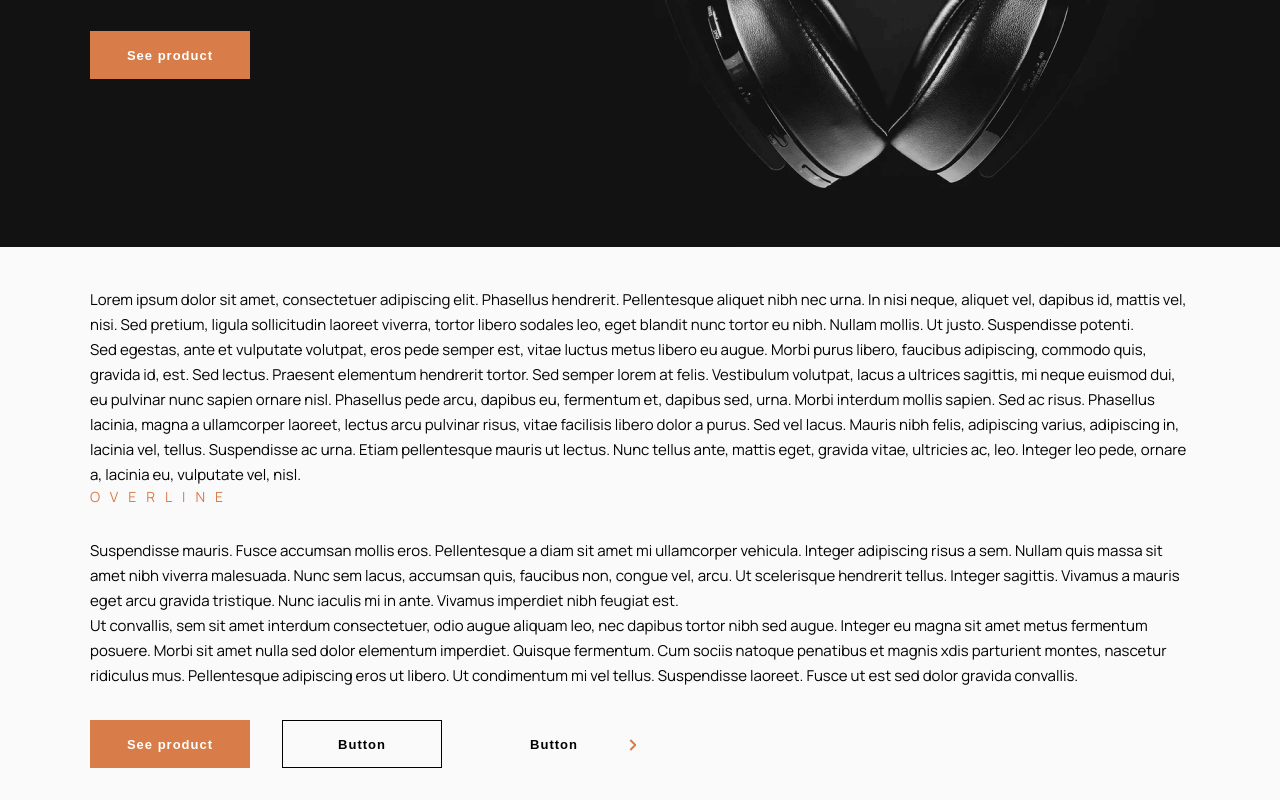
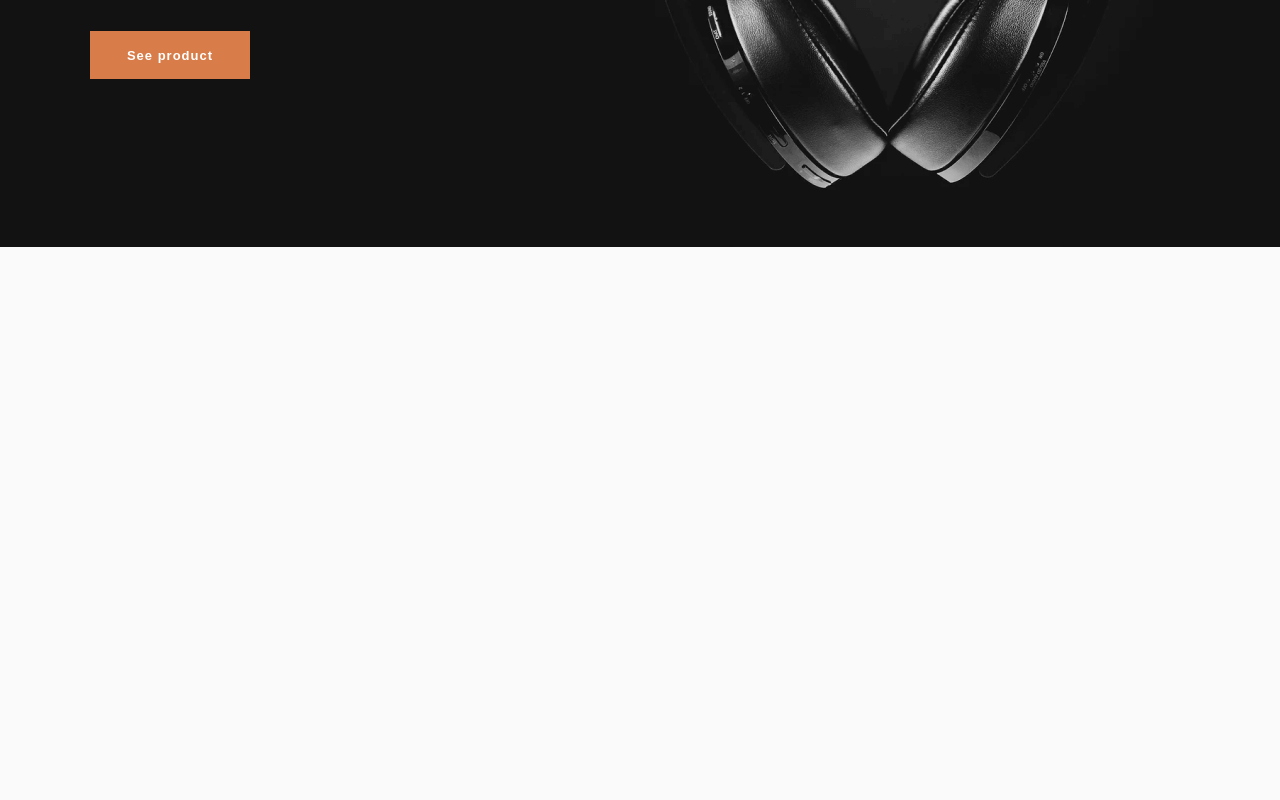
Before and after one commit to KatarzynaWolowska/08-ecommerce-nextjs, a Next.js app: page / in a window 1280 px wide. Shown: the part 483-1283 px from the top of the page. After the commit the page ends 800 px from the top, so only its background shows below. Built offline with nearby package versions, Linux system fonts and the light colour scheme.

Commit message:
FIX: button variants

```diff
--- a/app/page.jsx
+++ b/app/page.jsx
@@ -6,56 +6,6 @@ const Home = () => {
     return (
         <>
             <TopBanner />
-            <Wrapper>
-                <p>
-                    Lorem ipsum dolor sit amet, consectetuer adipiscing elit.
-                    Phasellus hendrerit. Pellentesque aliquet nibh nec urna. In
-                    nisi neque, aliquet vel, dapibus id, mattis vel, nisi. Sed
-                    pretium, ligula sollicitudin laoreet viverra, tortor libero
-                    sodales leo, eget blandit nunc tortor eu nibh. Nullam
-                    mollis. Ut justo. Suspendisse potenti.
-                </p>
-                <p>
-                    Sed egestas, ante et vulputate volutpat, eros pede semper
-                    est, vitae luctus metus libero eu augue. Morbi purus libero,
-                    faucibus adipiscing, commodo quis, gravida id, est. Sed
-                    lectus. Praesent elementum hendrerit tortor. Sed semper
-                    lorem at felis. Vestibulum volutpat, lacus a ultrices
-                    sagittis, mi neque euismod dui, eu pulvinar nunc sapien
-                    ornare nisl. Phasellus pede arcu, dapibus eu, fermentum et,
-                    dapibus sed, urna. Morbi interdum mollis sapien. Sed ac
-                    risus. Phasellus lacinia, magna a ullamcorper laoreet,
-                    lectus arcu pulvinar risus, vitae facilisis libero dolor a
-                    purus. Sed vel lacus. Mauris nibh felis, adipiscing varius,
-                    adipiscing in, lacinia vel, tellus. Suspendisse ac urna.
-                    Etiam pellentesque mauris ut lectus. Nunc tellus ante,
-                    mattis eget, gravida vitae, ultricies ac, leo. Integer leo
-                    pede, ornare a, lacinia eu, vulputate vel, nisl.
-                </p>
-                <p className='overline'>overline</p>
-                <p>
-                    Suspendisse mauris. Fusce accumsan mollis eros. Pellentesque
-                    a diam sit amet mi ullamcorper vehicula. Integer adipiscing
-                    risus a sem. Nullam quis massa sit amet nibh viverra
-                    malesuada. Nunc sem lacus, accumsan quis, faucibus non,
-                    congue vel, arcu. Ut scelerisque hendrerit tellus. Integer
-                    sagittis. Vivamus a mauris eget arcu gravida tristique. Nunc
-                    iaculis mi in ante. Vivamus imperdiet nibh feugiat est.
-                </p>
-                <p>
-                    Ut convallis, sem sit amet interdum consectetuer, odio augue
-                    aliquam leo, nec dapibus tortor nibh sed augue. Integer eu
-                    magna sit amet metus fermentum posuere. Morbi sit amet nulla
-                    sed dolor elementum imperdiet. Quisque fermentum. Cum sociis
-                    natoque penatibus et magnis xdis parturient montes, nascetur
-                    ridiculus mus. Pellentesque adipiscing eros ut libero. Ut
-                    condimentum mi vel tellus. Suspendisse laoreet. Fusce ut est
-                    sed dolor gravida convallis.
-                </p>
-                <Button variant='contained'>See product</Button>
-                <Button variant='outlined'>Button</Button>
-                <Button variant='text'>Button</Button>
-            </Wrapper>
         </>
     )
 }
--- a/components/Button/Button.jsx
+++ b/components/Button/Button.jsx
@@ -1,6 +1,12 @@
 import styles from './Button.module.scss'
+import BUTTON_VARIANTS from '@/constants/ButtonVariant'
 
-const Button = ({ children, variant = 'contained', onClick, ...props }) => {
+const Button = ({
+    children,
+    variant = BUTTON_VARIANTS.primary,
+    onClick,
+    ...props
+}) => {
     return (
         <button className={styles[variant]} onClick={onClick} {...props}>
             {children}
--- a/components/Button/Button.module.scss
+++ b/components/Button/Button.module.scss
@@ -1,8 +1,8 @@
 @import '../../styles/colors.module.scss';
 
-button.contained,
-button.outlined,
-button.text {
+button.solid,
+button.outline,
+button.link {
     padding: 1.1rem 2.3rem;
     margin: 2rem;
     margin-left: 0;
@@ -10,7 +10,7 @@ button.text {
     height: 48px;
 }
 
-.contained {
+.solid {
     background-color: $orange-dark;
     color: $white;
     &:hover {
@@ -18,7 +18,7 @@ button.text {
     }
 }
 
-.outlined {
+.outline {
     background-color: transparent;
     outline: 1px solid black;
     outline-color: $black;
@@ -32,7 +32,7 @@ button.text {
     }
 }
 
-.text {
+.link {
     background: none;
     padding-right: 20px;
     position: relative;
--- /dev/null
+++ b/constants/ButtonVariant.jsx
@@ -0,0 +1,7 @@
+const BUTTON_VARIANTS = {
+    primary: 'solid',
+    secondary: 'outline',
+    ghost: 'link'
+}
+
+export default BUTTON_VARIANTS
```
